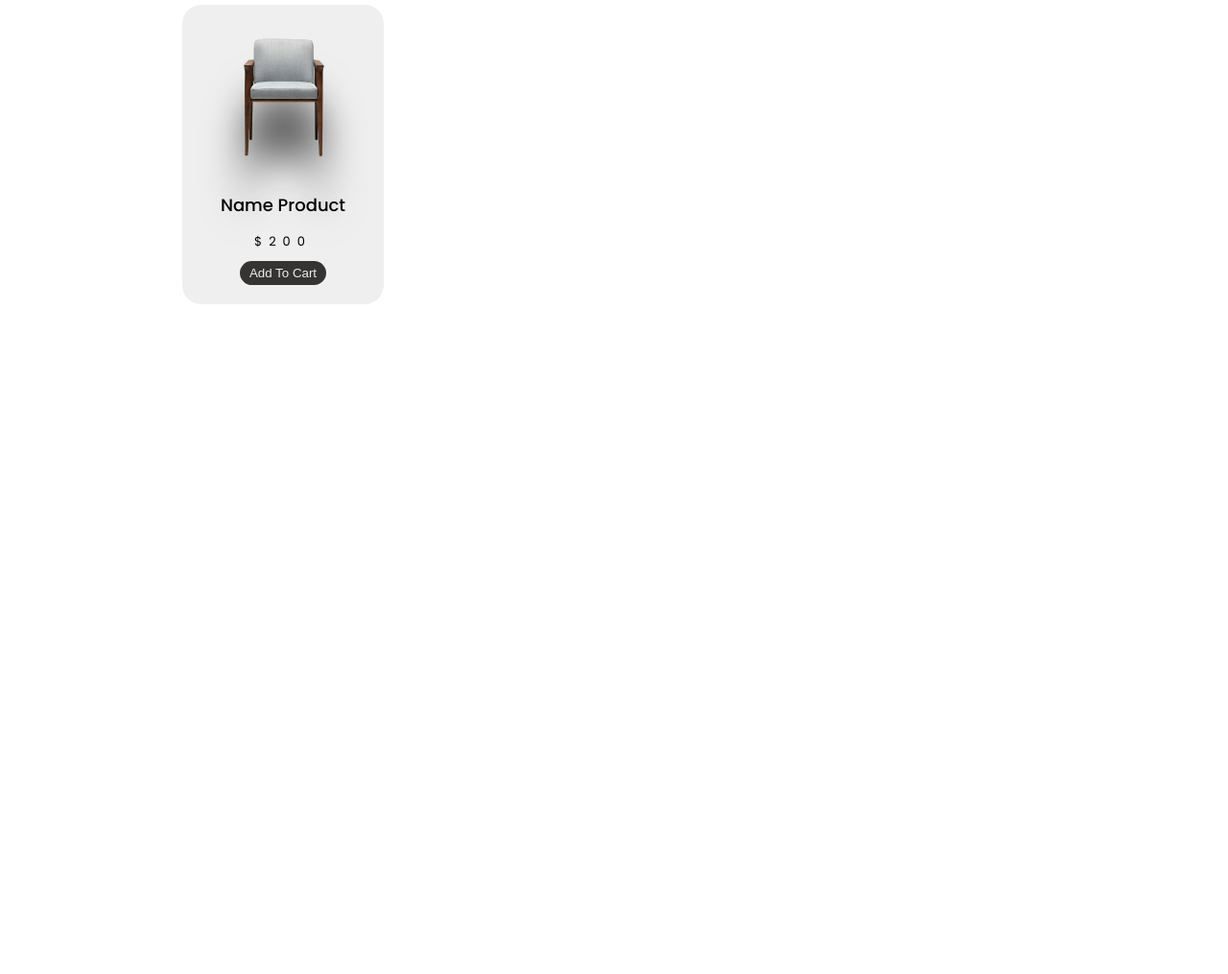
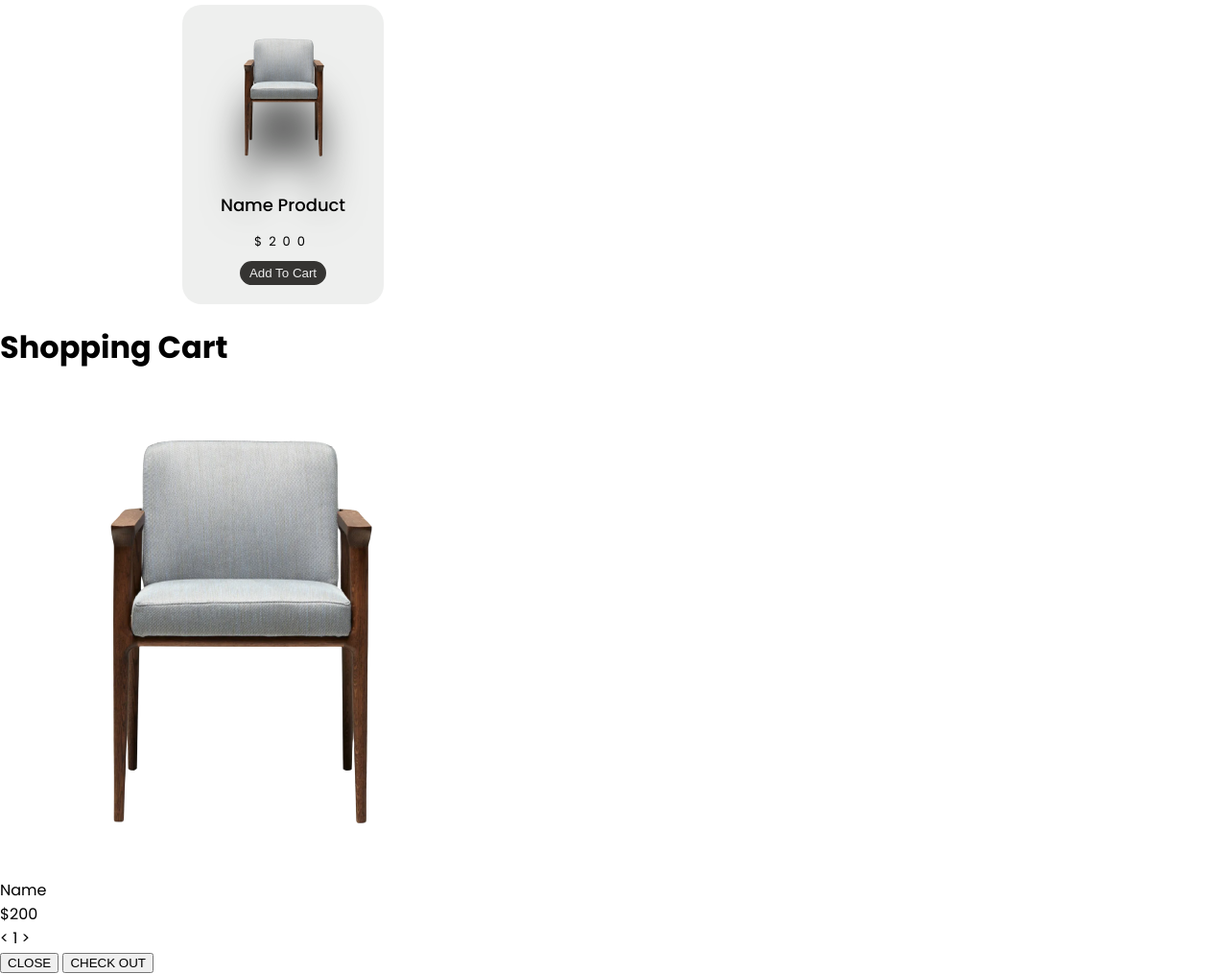
Before and after one commit to Dhananjaywarade/shopping_cart, a plain HTML site: page index.html in a window 1280 px wide. Shown: the part 82-1097 px from the top of the page at 96% size. Before the commit the page ends 800 px from the top, so only its background shows below. Drawn offline with Linux system fonts and the light colour scheme.

Commit message:
update html file

```diff
--- a/index.html
+++ b/index.html
@@ -9,7 +9,7 @@
     <link rel="stylesheet" href="style.css">
     <title>shopping cart</title>
 </head>
-<body>
+<body class="showCart">
     <div class="container">
         <header>
             <div class="title">Product List</div>
@@ -33,6 +33,32 @@
         </div>
     </div>
 
+    <div class="cartTab">
+        <h1>Shopping Cart</h1>
+        <div class="listCart">
+            <div class="item">
+                <div class="image">
+                    <img src="./image/1.png" >
+                </div>
+                <div class="name">
+                    Name
+                </div>
+                <div class="totalprice">
+                    $200
+                </div>
+                <div class="quantity">
+                    <span class="minus"><</span>
+                    <span>1</span>
+                    <span class="plus">></span>
+                </div>
+            </div>
+        </div>
+        <div class="btn">
+            <button class="close">CLOSE</button>
+            <button class="checkout">CHECK OUT</button>
+        </div>
+    </div>
+
     <script src="./index.js"></script>
 </body>
 </html>
```
